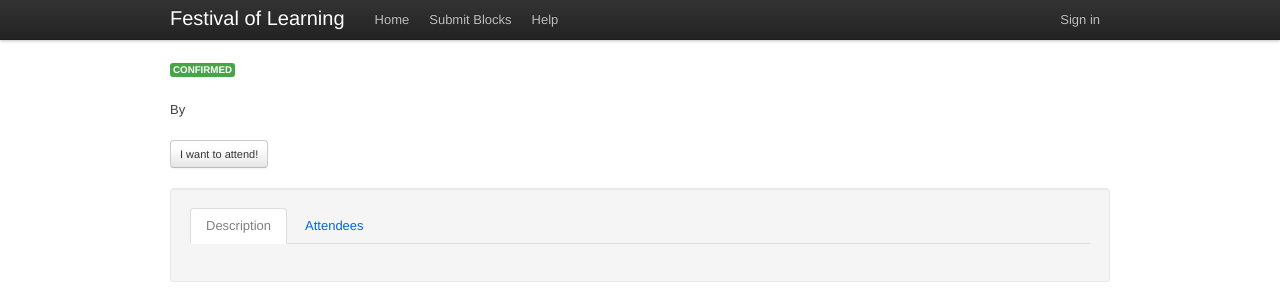
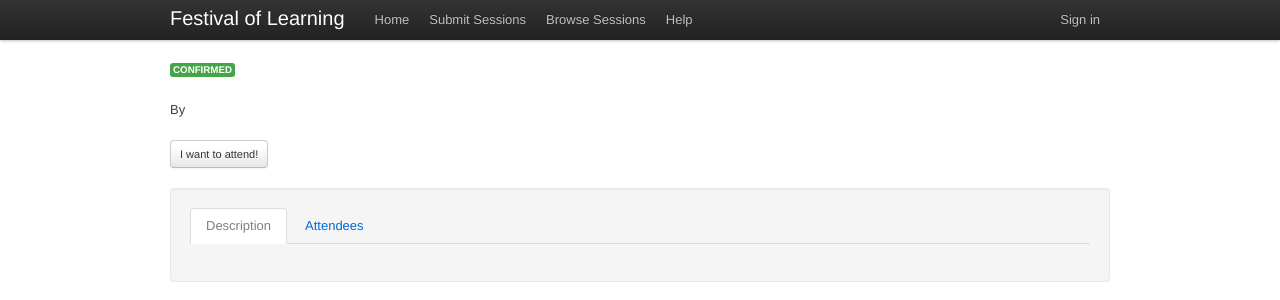
Before and after one commit to ricarose/shekho, a Django app: template templates/session/details.html in a window 1280 px wide. Shown: the top 300 px of the page. Run offline with Django 3.2, Linux system fonts and the light colour scheme; the template is opened without the code that fills it, so the values that code supplies are empty; some libraries are stand-ins or nearby versions.

Commit message:
Fix navbar

```diff
--- a/templates/registration/login.html
+++ b/templates/registration/login.html
@@ -6,6 +6,7 @@
 {% block navbar %}
             <li><a href="/">Home</a></li>
             <li><a href="/sessions/submit">Submit Session</a></li>
+            <li><a href="/sessions/browse">Browse Sessions</a></li>
             <li><a href="/help">Help</a></li>
 {% endblock %}
 
--- a/templates/registration/register.html
+++ b/templates/registration/register.html
@@ -6,6 +6,7 @@
 {% block navbar %}
             <li><a href="/">Home</a></li>
             <li><a href="/sessions/submit">Submit Session</a></li>
+            <li><a href="/sessions/browse">Browse Sessions</a></li>
             <li><a href="/help">Help</a></li>
 {% endblock %}
 
--- a/templates/session/browse.html
+++ b/templates/session/browse.html
@@ -16,6 +16,7 @@ $(function() {
 {% block navbar %}
             <li><a href="/">Home</a></li>
             <li><a href="/sessions/submit">Submit Sessions</a></li>
+            <li class="active"><a href="/sessions/browse">Browse Sessions</a></li>
             <li><a href="/help">Help</a></li>
 {% endblock %}
 
--- a/templates/session/details.html
+++ b/templates/session/details.html
@@ -8,7 +8,8 @@
 
 {% block navbar %}
             <li><a href="/">Home</a></li>
-            <li><a href="/sessions/submit">Submit Blocks</a></li>
+            <li><a href="/sessions/submit">Submit Sessions</a></li>
+            <li><a href="/sessions/browse">Browse Sessions</a></li>
             <li><a href="/help">Help</a></li>
 {% endblock %}
 
--- a/templates/session/index.html
+++ b/templates/session/index.html
@@ -5,6 +5,7 @@
 {% block navbar %}
             <li class="active"><a href="/">Home</a></li>
             <li><a href="/sessions/submit">Submit Session</a></li>
+            <li><a href="/sessions/browse">Browse Sessions</a></li>
             <li><a href="/FAQ">FAQ</a></li>
 {% endblock %}
 
--- a/templates/session/submit.html
+++ b/templates/session/submit.html
@@ -5,6 +5,7 @@
 {% block navbar %}
             <li><a href="/">Home</a></li>
             <li class="active"><a href="/sessions/submit">Submit Session</a></li>
+            <li><a href="/sessions/browse">Browse Sessions</a></li>
             <li><a href="/help">Help</a></li>
 {% endblock %}
 
```
